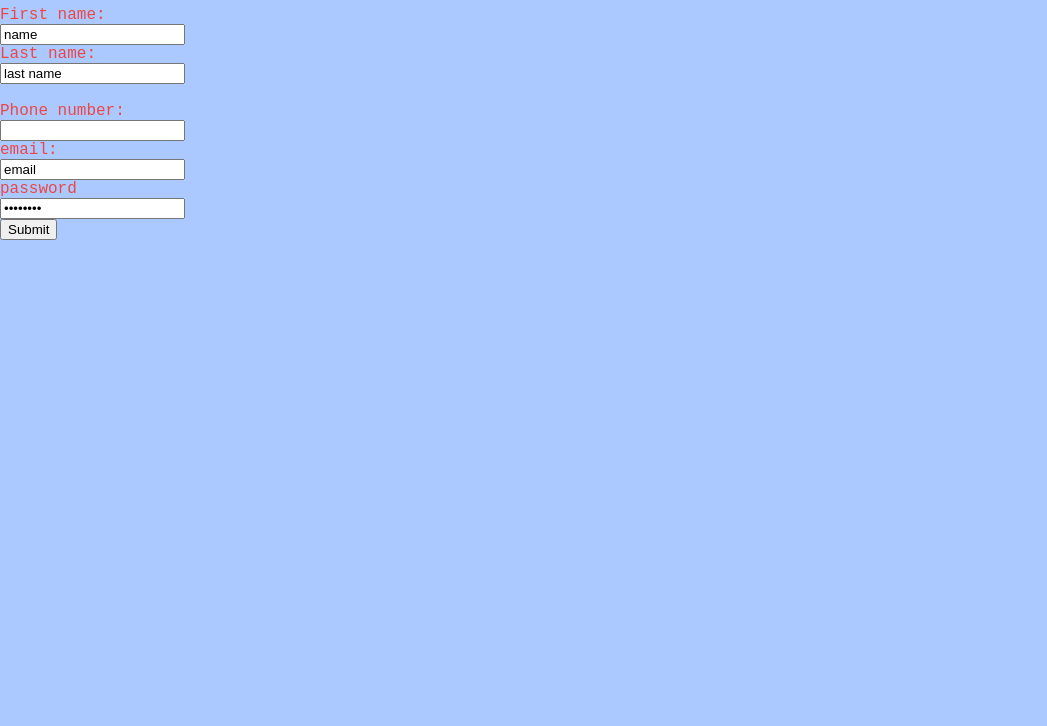
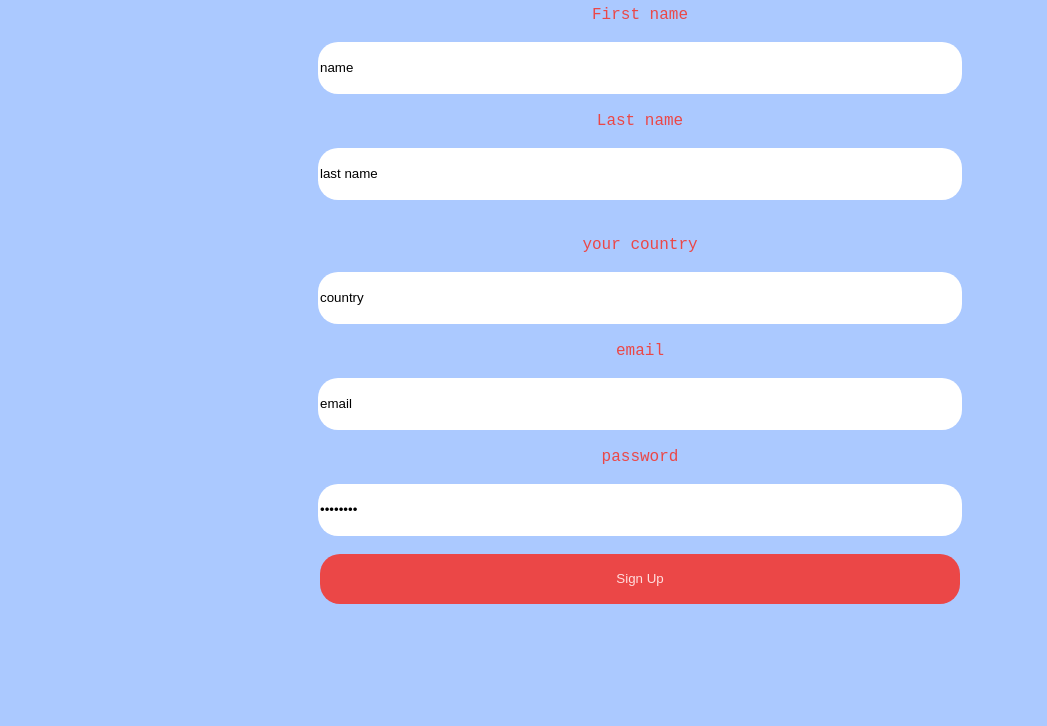
Before and after one commit to Layla-Hammoud/task, a plain HTML site: page signup.html in a window 1280 px wide. Shown: the part 74-800 px from the top of the page, without its empty margins (0-1047 px from the left). Drawn offline with Linux system fonts and the light colour scheme; a web font is replaced by a local one.

Commit message:
finish the sign um form styling

```diff
--- a/signup.html
+++ b/signup.html
@@ -13,18 +13,18 @@
 <body>
     <form>
         <h1>Sign up to start you journey with us</h1>
-            <label for="name">First name:</label><br>
-            <input type="text" id="name" name="name" value="name"><br>
-            <label for="name">Last name:</label><br>
-            <input type="text" id="name" name="name" value="last name"><br><br>
-            <label for="number">Phone number:</label><br>
-            <input type="number" id="number" name="number" value="number"><br>
-            <label for="name">email:</label><br>
-            <input type="email" id="email" name="email" value="email"><br>
+            <label for="name">First name</label><br>
+            <input type="text" id="name" name="name" value="name" class="form_input"><br>
+            <label for="name">Last name</label><br>
+            <input type="text" id="name" name="name" value="last name" class="form_input"><br><br>
+            <label for="country">your country</label><br>
+            <input type="country" id="country" name="country" value="country" class="form_input"><br>
+            <label for="name">email</label><br>
+            <input type="email" id="email" name="email" value="email" class="form_input"><br>
             <label for="password">password</label><br>
-            <input type="password" id="password" name="password" value="password"><br>
+            <input type="password" id="password" name="password" value="password" class="form_input"><br>
 
-            <input type="submit" value="Submit">
+            <a><button href="" class="form_input form_button" value="Sign Up">Sign Up</a>
           </form>
 </body>
 </html>
--- a/style.css
+++ b/style.css
@@ -4,7 +4,7 @@ body{
     margin:0;
     padding:0;
     color: #EB4747;
-    overflow: hidden;
+    overflow-x: hidden;
     font-family: 'Oxygen Mono', monospace;
 }
 header{
@@ -36,3 +36,22 @@ nav>img{
     display: flex;
     justify-content: center;
 }
+
+.form_input{
+    border: none;
+    width:50%;
+    height:50px;
+    border-radius: 20px;
+}
+form{
+    display: flex;
+    flex-direction:column;
+    justify-content: center;
+    margin-bottom: 30px;
+    align-items: center;
+}
+.form_button{
+    background-color: #EB4747;
+    color: #FFDEDE;
+    width: 50%;
+}
```
